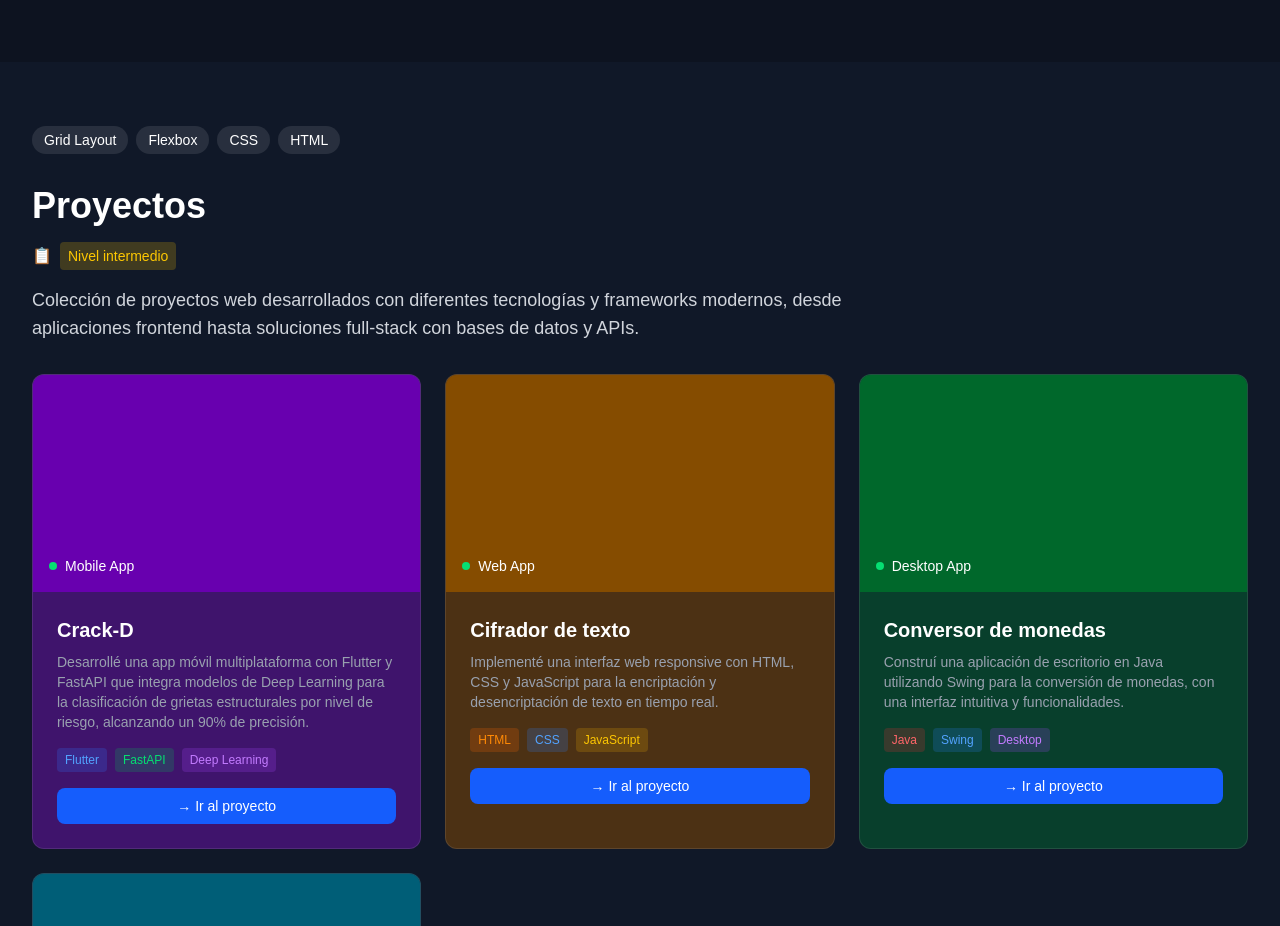
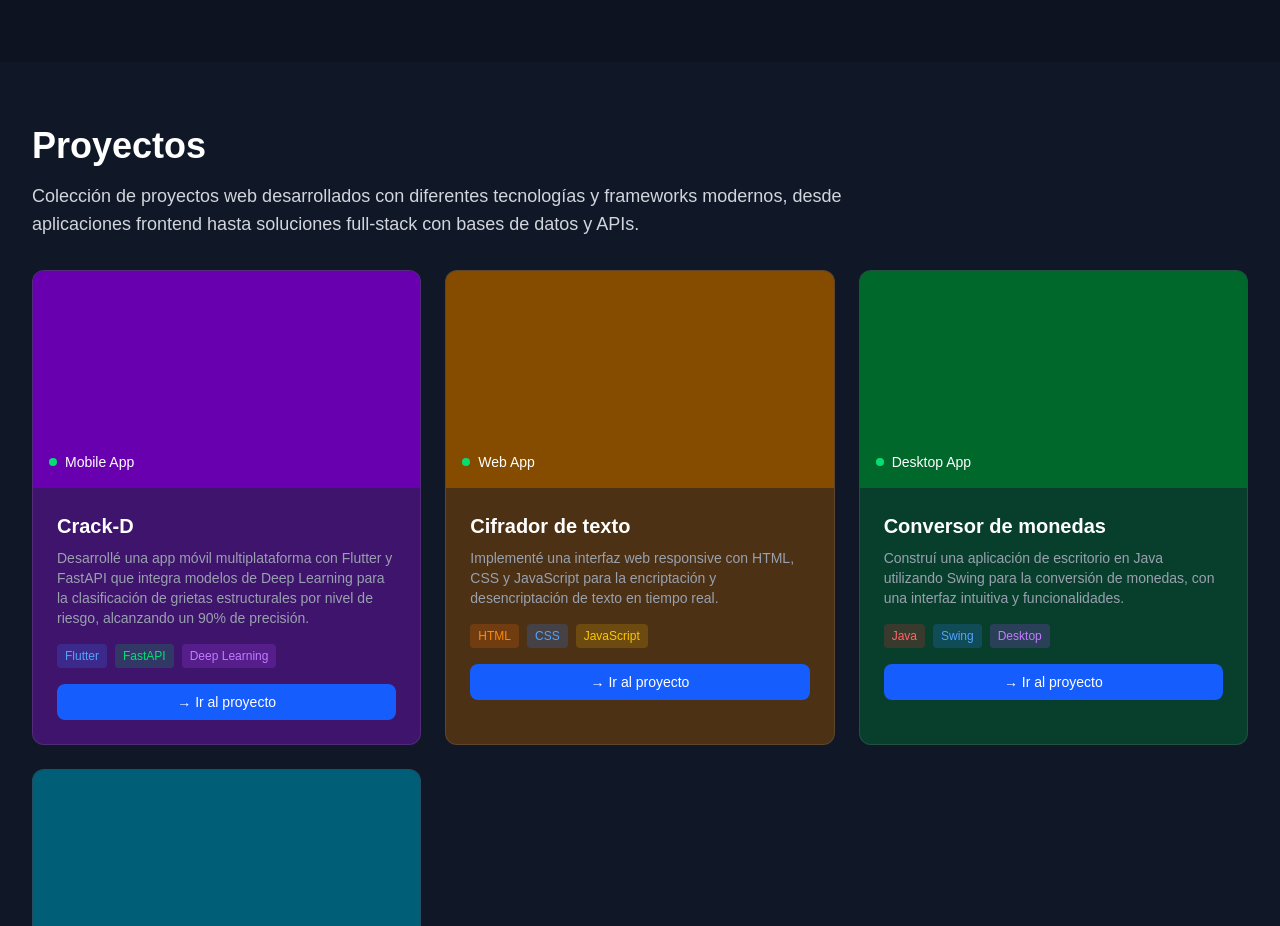
Before and after one commit to josmeldev/portafolioweb, a Next.js app: page / in a window 1280 px wide. Shown: the part 2360-3286 px from the top of the page. Built offline with nearby package versions, Linux system fonts and the light colour scheme.

Commit message:
Refactor projects section layout and update project description for clarity

```diff
--- a/src/app/page.tsx
+++ b/src/app/page.tsx
@@ -490,21 +490,11 @@ export default function Home() {
       {/* Projects Section */}
       <section id="projects" className="py-16 px-4 sm:px-6 lg:px-8">
         <div className="max-w-7xl mx-auto">
-          <div className="flex items-center gap-4 mb-8">
-            <div className="flex gap-2">
-              <span className="px-3 py-1 bg-white/10 text-white text-sm rounded-full">Grid Layout</span>
-              <span className="px-3 py-1 bg-white/10 text-white text-sm rounded-full">Flexbox</span>
-              <span className="px-3 py-1 bg-white/10 text-white text-sm rounded-full">CSS</span>
-              <span className="px-3 py-1 bg-white/10 text-white text-sm rounded-full">HTML</span>
-            </div>
-          </div>
+
 
           <div className="mb-8">
             <h2 className="text-4xl font-bold text-white mb-4">Proyectos</h2>
-            <div className="flex items-center gap-2 mb-4">
-              <span className="text-yellow-400">📋</span>
-              <span className="px-2 py-1 bg-yellow-400/20 text-yellow-400 text-sm rounded">Nivel intermedio</span>
-            </div>
+
             <p className="text-gray-300 text-lg max-w-4xl">
               Colección de proyectos web desarrollados con diferentes tecnologías y frameworks modernos,
               desde aplicaciones frontend hasta soluciones full-stack con bases de datos y APIs.
```
